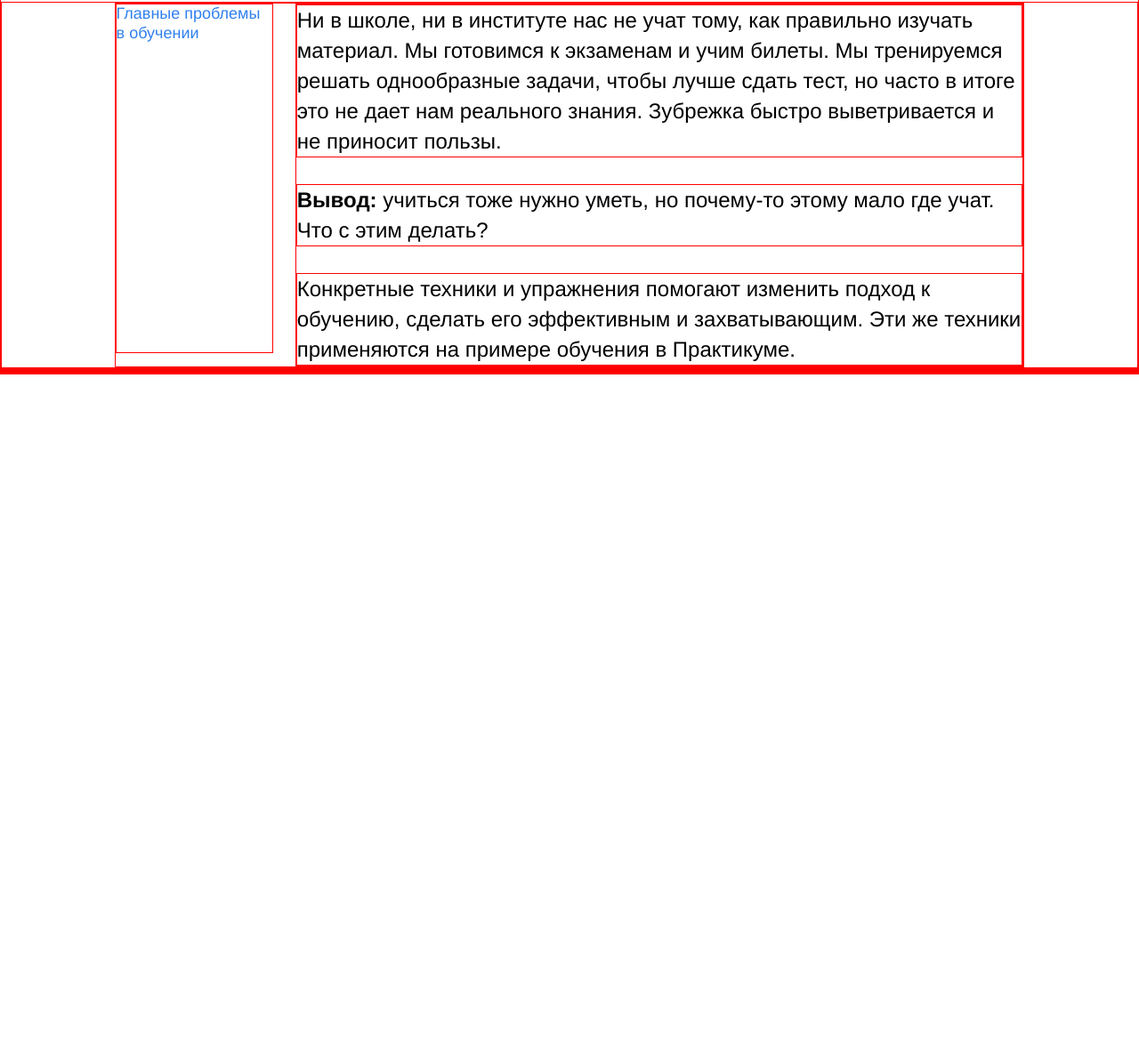
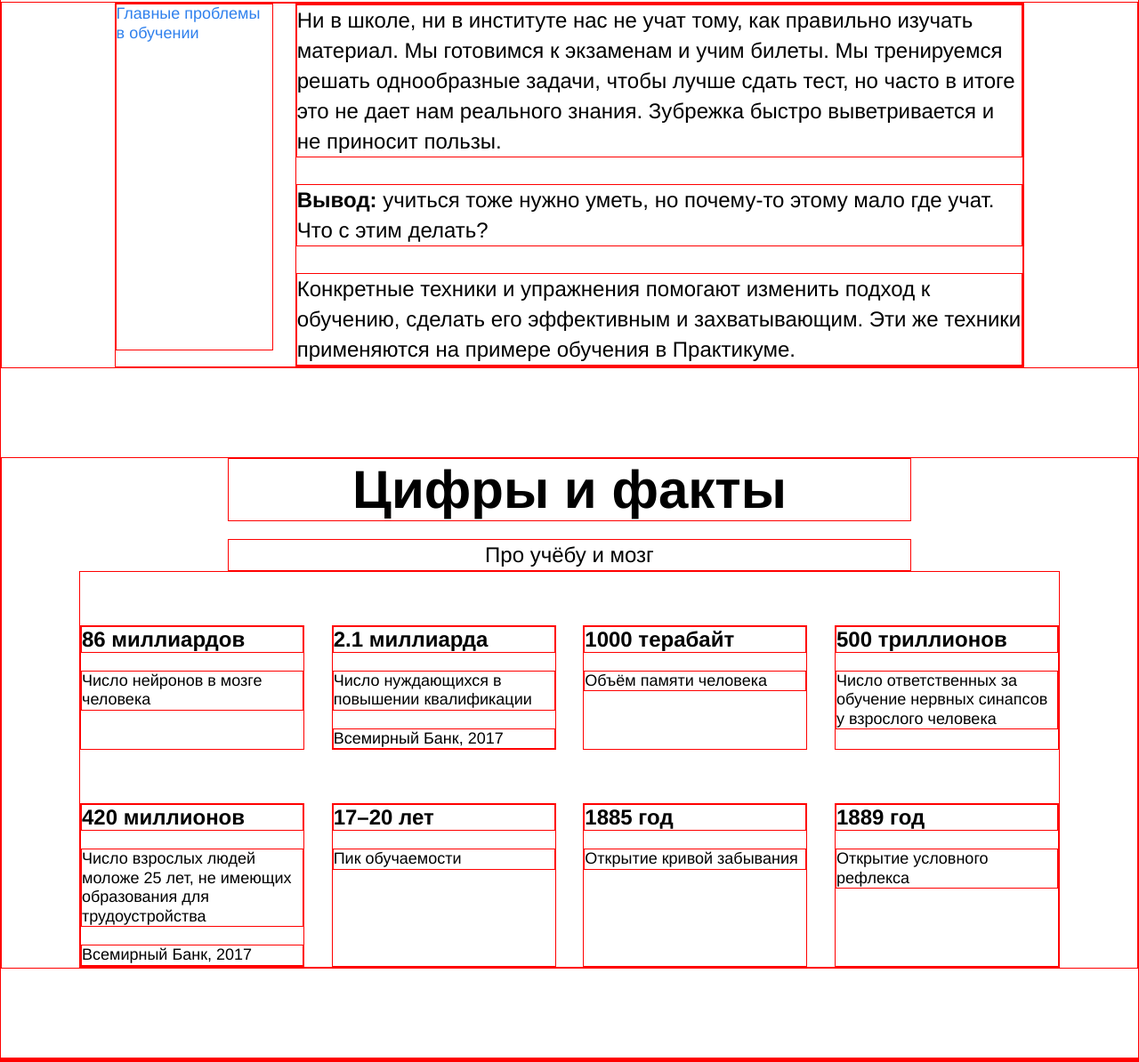
Before and after one commit to TuretskayaIrina/how-to-learn, a plain HTML site: page index.html in a window 1280 px wide. Shown: the part 855-2049 px from the top of the page at 89% size. Before the commit the page ends 1276 px from the top, so only its background shows below. Drawn offline with Linux system fonts and the light colour scheme.

Commit message:
third commit

```diff
--- a/index.html
+++ b/index.html
@@ -22,7 +22,7 @@
             <!--Секция; блок description-->
             <section class="description">
                 <div class="two-columns">
-                    <h2 class="two-columns__brief">Главные проблемы в обучении</h2>
+                    <h3 class="two-columns__brief">Главные проблемы в обучении</h3>
                     <div class="two-columns__main-text">
                         <p class="two-columns__paragraph">Ни в школе, ни в институте нас не учат тому, как правильно изучать материал. Мы готовимся к экзаменам и учим билеты. Мы тренируемся решать однообразные задачи, чтобы лучше сдать тест, но часто в итоге это не дает нам реального знания. Зубрежка быстро выветривается и не приносит пользы.</p>
                         <p class="two-columns__paragraph"><span class="two-columns__span-accent">Вывод:</span> учиться тоже нужно уметь, но почему-то этому мало где учат. Что с этим делать?</p>
@@ -32,6 +32,44 @@
             </section>
             <!--Секция, блок digits-->
             <section class="digits">
+                <h2 class="section-title">Цифры и факты</h2>
+                <h3 class="section-subtitle">Про учёбу и мозг</h3>
+                <div class="table">
+                    <div class="table__cell">
+                        <p class="table__heading">86 миллиардов</p>
+                        <p class="table__text">Число нейронов в мозге человека</p>
+                    </div>
+                    <div class="table__cell">
+                        <p class="table__heading">2.1 миллиарда</p>
+                        <p class="table__text">Число нуждающихся в повышении квалификации</p>
+                        <p class="table__text">Всемирный Банк, 2017</p>
+                    </div>
+                    <div class="table__cell">
+                        <p class="table__heading">1000 терабайт</p>
+                        <p class="table__text">Объём памяти человека</p>
+                    </div>
+                    <div class="table__cell">
+                        <p class="table__heading">500 триллионов</p>
+                        <p class="table__text">Число ответственных за обучение нервных синапсов у взрослого человека</p>
+                    </div>
+                    <div class="table__cell">
+                        <p class="table__heading">420 миллионов</p>
+                        <p class="table__text">Число взрослых людей моложе 25 лет, не имеющих образования для трудоустройства</p>
+                        <p class="table__text">Всемирный Банк, 2017</p>
+                    </div>
+                    <div class="table__cell">
+                        <p class="table__heading">17–20 лет</p>
+                        <p class="table__text">Пик обучаемости</p>
+                    </div>
+                    <div class="table__cell">
+                        <p class="table__heading">1885 год</p>
+                        <p class="table__text">Открытие кривой забывания</p>
+                    </div>
+                    <div class="table__cell">
+                        <p class="table__heading">1889 год</p>
+                        <p class="table__text">Открытие условного рефлекса</p>
+                    </div>
+                </div>
             </section>
             <!--Секция, блок feinman-->
             <section class="feinman">
--- a/styles/style.css
+++ b/styles/style.css
@@ -67,6 +67,12 @@ div,img, a, section, h1, h2 ,p, h3, h4, h5, h6 {
     right: 0;
     top: 64px;
 }
+/*стиль в общем для контента*/
+.content{
+    display: flex;
+    flex-direction: column;
+    margin: auto;
+}
 /*Секция,блок description*/
 .description{
     margin-top: 100px;
@@ -106,3 +112,50 @@ div,img, a, section, h1, h2 ,p, h3, h4, h5, h6 {
     font-size: 24px;
     font-weight: bold;
 }
+/*Секция, блок digits*/
+.digits {
+    margin-top: 100px;
+    margin-bottom: 100px;
+    display: flex;
+    flex-direction: column;
+    align-items: center;
+    justify-content: center;
+}
+.section-title {
+    line-height: 69px;
+    font-size: 60px;
+    font-weight: bold;
+    width: 60%;
+    margin: 0;
+    text-align: center;
+}
+.section-subtitle {
+    line-height: 34px;
+    font-size: 24px;
+    font-weight: normal;
+    width: 60%;
+    margin: 20px 0 0;
+    text-align: center;
+}
+.table {
+    width: 1100px;
+    display: flex;
+    justify-content: space-between;
+    flex-wrap: wrap;
+}
+.table__cell {
+    width: 250px;
+    margin-top: 60px;
+}
+.table__heading {
+    line-height: 1.15;
+    font-size: 24px;
+    font-weight: bold;
+    margin: 0;
+}
+.table__text {
+    line-height: 1.2;
+    font-size: 18px;
+    font-weight: normal;
+    margin: 20px 0 0;
+}
```
